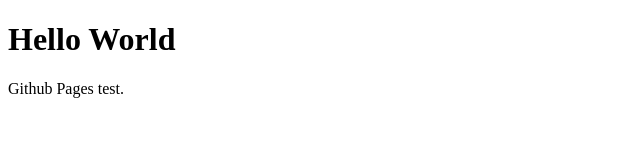
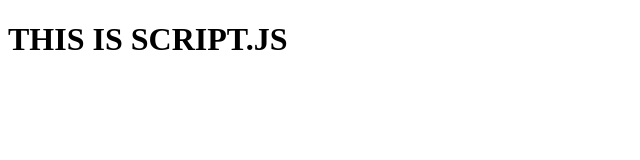
Before and after one commit to CornUkOpia/CornUkOpia.github.io, a plain HTML site: page index.html in a window 1280 px wide. Shown: the whole page, without its empty margins (0-640 px from the left). Drawn offline with Linux system fonts and the light colour scheme.

Commit message:
Added script.js

```diff
--- a/index.html
+++ b/index.html
@@ -3,9 +3,6 @@
 <body>
 <h1>Hello World </h1>
 <p> Github Pages test. </p>
-<script>
-    let d = new Date()
-    alert("Today's Date is " + d)
-</script>
+<script src="js/script.js"> </script>
 </body>
 </html>
--- /dev/null
+++ b/js/script.js
@@ -0,0 +1,2 @@
+let d = new Date()
+document.body.innerHTML = "<h1> THIS IS SCRIPT.JS </h1>"
```
